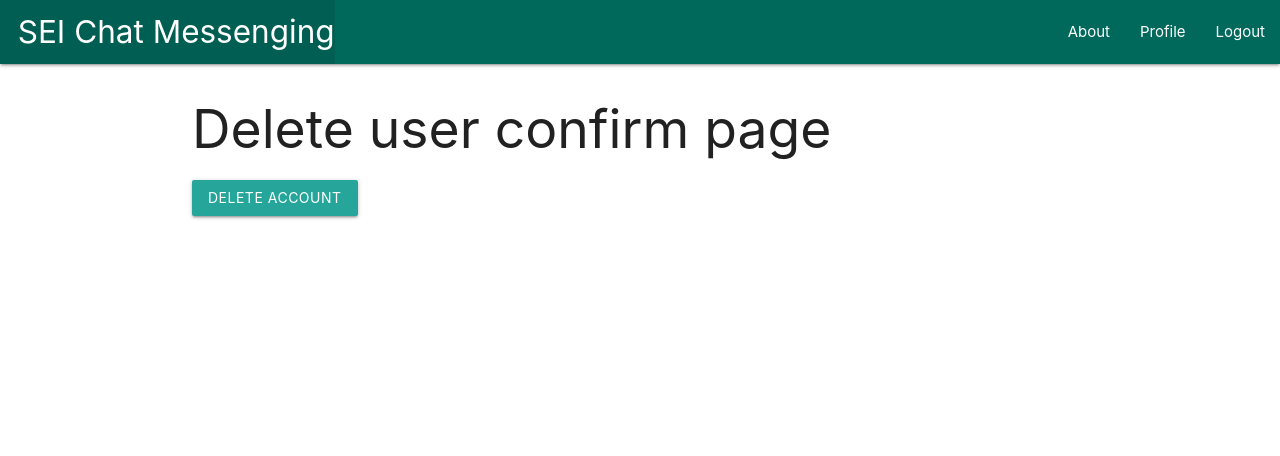
After one commit to shakiba333/chatapp, a Django app: page /delete_user/1/ in a window 1280 px wide. The commit adds this page. Shown: the top 456 px of the page. Run offline with Django 4.2, Linux system fonts and the light colour scheme; tables that the repository leaves empty hold one stand-in row (values such as "Sample post").

Commit message:
delete profile functionality complete

```diff
--- /dev/null
+++ b/main_app/templates/delete_user_confirm.html
@@ -0,0 +1,13 @@
+{% extends 'base.html' %}
+
+{% block content %}
+
+<h2>Delete user confirm page</h2>
+
+<form method="post">
+    {% csrf_token %}
+
+    <button type="submit" class="btn btn-danger">Delete Account</button>
+</form>
+
+{% endblock content %}
--- a/main_app/templates/profile.html
+++ b/main_app/templates/profile.html
@@ -12,6 +12,7 @@
 <div class="card-action">
     {% if request.user.id == profile.user.id %}
         <a href="{% url 'edit_profile'%}" style="color: rgb(117, 162, 133)">Edit</a>
+        <a href="{% url 'delete_user' user.id%}" style="color: rgb(117, 162, 133)">Delete</a>
     {% endif %}
 </div>
 <br
--- a/main_app/urls.py
+++ b/main_app/urls.py
@@ -10,4 +10,5 @@ urlpatterns = [
     path('profile/', views.profile, name='profile'),
     path('profile/edit/', views.edit_profile, name='edit_profile'),
     path('change-password/', views.change_password, name='change_password'),
+    path('delete_user/<int:pk>/', views.DeleteUser.as_view(), name='delete_user'),
 ] + static(settings.MEDIA_URL, document_root=settings.MEDIA_ROOT)
--- a/main_app/views.py
+++ b/main_app/views.py
@@ -11,7 +11,7 @@ from django.contrib.auth.models import User
 from django.db import models
 from .models import Profile
 from django.views.generic.edit import DeleteView, UpdateView
-from django.contrib.auth.mixins import LoginRequiredMixin
+from django.contrib.messages.views import SuccessMessageMixin
 from django.urls import reverse_lazy
 
 
@@ -113,3 +113,10 @@ def change_password(request):
 
         args = {'form': form}
         return render(request, 'change_password.html', args)
+
+
+class DeleteUser(SuccessMessageMixin, DeleteView):
+    model = User
+    template_name = 'delete_user_confirm.html'
+    success_message = "User has been deleted"
+    success_url = reverse_lazy('home')
```
Also changed, not shown: media/upload/orange_sweater_39ZMwMf.jpeg (added), media/upload/orange_sweater_3png9nf.jpeg (added).
